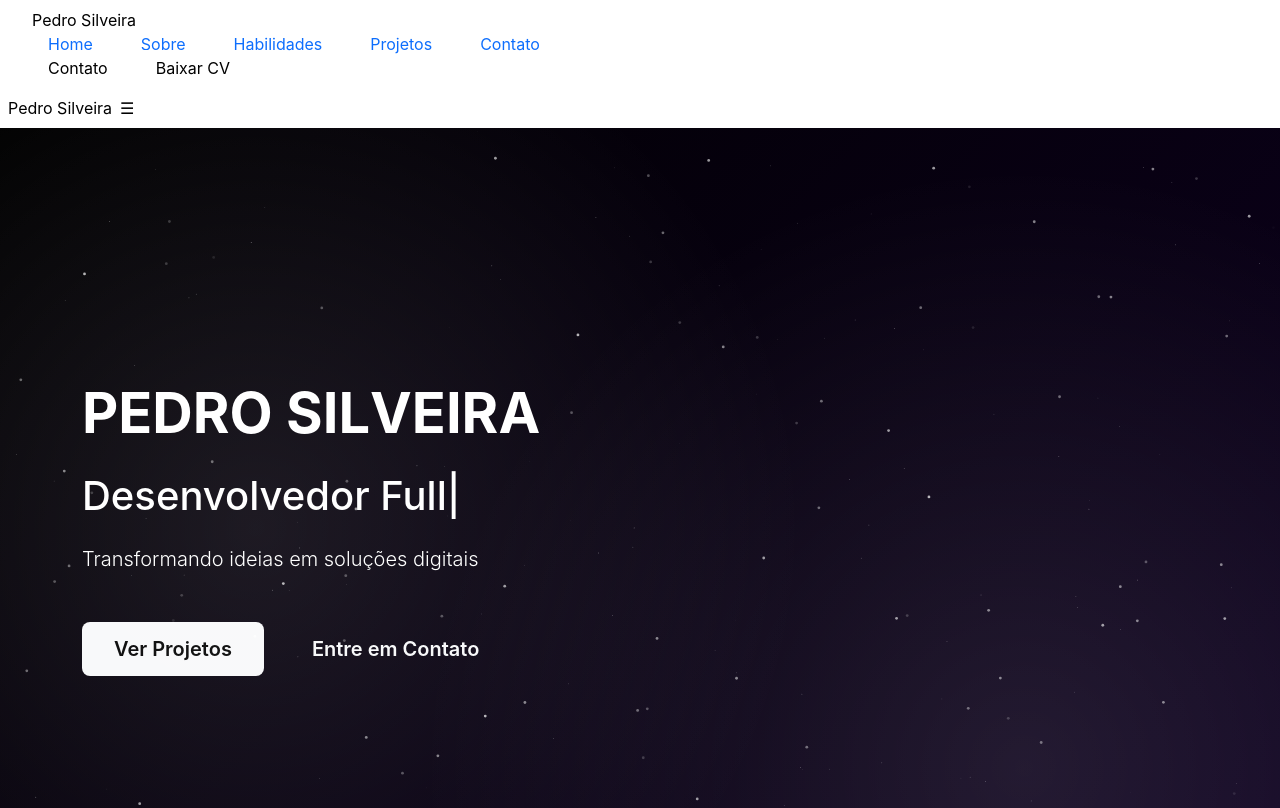
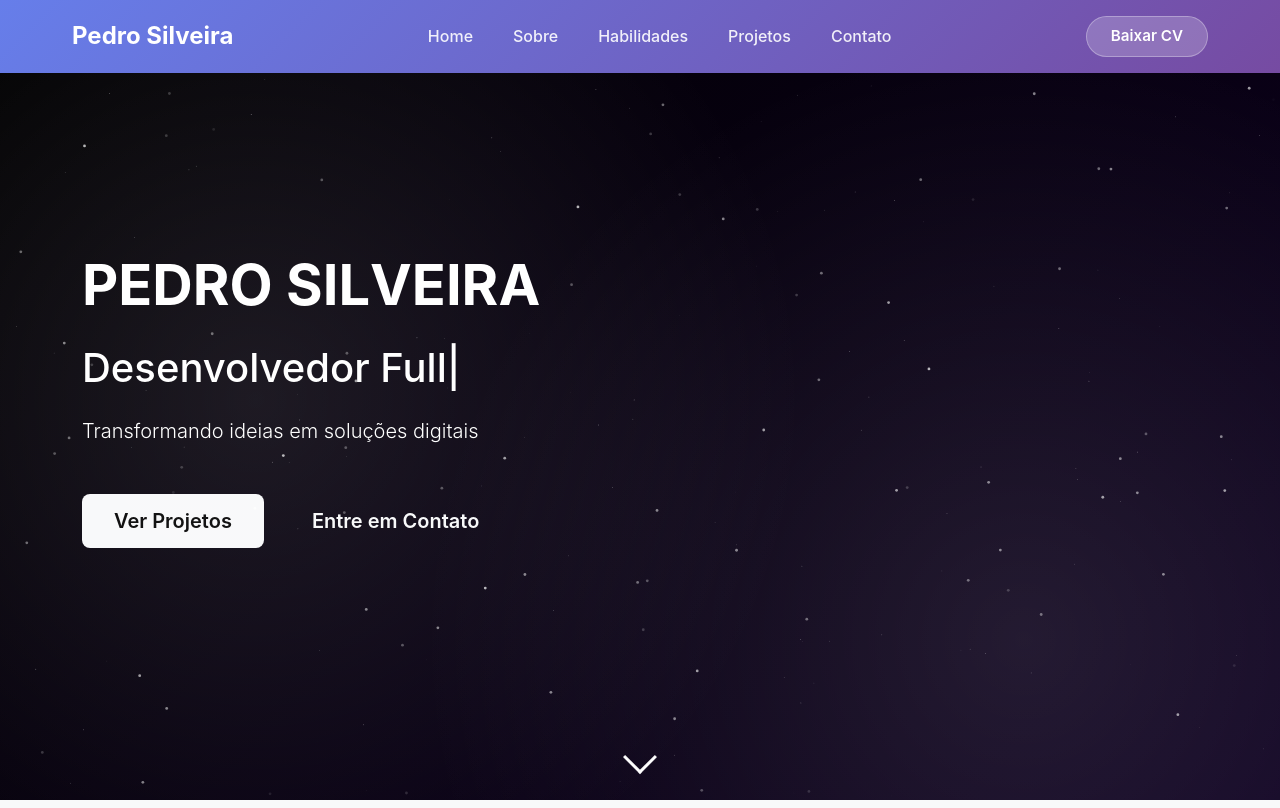
Before and after one commit to PedroSillveira/portifolio, a React (Create React App) app: page / in a window 1280 px wide. Shown: the top 808 px of the page. Built offline with nearby package versions, Linux system fonts and the light colour scheme.

Commit message:
feat navbar

```diff
--- a/src/components/Navbar.css
+++ b/src/components/Navbar.css
@@ -6,6 +6,11 @@
   z-index: 1000;
   padding: 1rem 0;
   transition: all 0.5s cubic-bezier(0.25, 0.46, 0.45, 0.94);
+}
+
+.navbar-hidden {
+  transform: translateX(-50%) translateY(-100%);
+  opacity: 0;
 }
 
 .navbar-top {
@@ -54,6 +59,7 @@
 .navbar-nav {
   display: flex;
   align-items: center;
+  flex-direction: row;
   gap: 0.5rem;
   margin: 0;
   padding: 0;
@@ -80,6 +86,25 @@
   background: rgba(255, 255, 255, 0.25);
 }
 
+.btn-cv {
+  color: white;
+  background: rgba(255, 255, 255, 0.2);
+  border: 1px solid rgba(255, 255, 255, 0.3);
+  padding: 0.5rem 1.5rem;
+  border-radius: 25px;
+  font-weight: 600;
+  font-size: 0.95rem;
+  text-decoration: none;
+  transition: all 0.3s ease;
+  display: inline-block;
+}
+
+.btn-cv:hover {
+  background: rgba(255, 255, 255, 0.3);
+  transform: translateY(-2px);
+  box-shadow: 0 4px 15px rgba(0, 0, 0, 0.2);
+}
+
 @media (max-width: 992px) {
   .navbar-scrolled {
     width: 90%;
@@ -92,6 +117,11 @@
   .nav-link {
     font-size: 0.9rem;
     padding: 0.4rem 0.8rem;
+  }
+
+  .btn-cv {
+    font-size: 0.85rem;
+    padding: 0.4rem 1.2rem;
   }
 }
 
@@ -124,6 +154,11 @@
     font-size: 0.85rem;
     padding: 0.35rem 0.65rem;
   }
+
+  .btn-cv {
+    font-size: 0.8rem;
+    padding: 0.35rem 1rem;
+  }
 }
 
 @media (max-width: 576px) {
@@ -140,4 +175,9 @@
     font-size: 0.8rem;
     padding: 0.3rem 0.5rem;
   }
+
+  .btn-cv {
+    font-size: 0.75rem;
+    padding: 0.3rem 0.8rem;
+  }
 }
--- a/src/components/Navbar.jsx
+++ b/src/components/Navbar.jsx
@@ -1,97 +1,74 @@
-import {
-  Navbar,
-  NavBody,
-  NavItems,
-  MobileNav,
-  NavbarLogo,
-  NavbarButton,
-  MobileNavHeader,
-  MobileNavToggle,
-  MobileNavMenu,
-} from "./ui/resizable-navbar";
-import { useState } from "react";
+import React, { useState, useEffect } from 'react';
+import './Navbar.css';
 
-export function NavbarDemo() {
+function Navbar() {
+  const [scrolled, setScrolled] = useState(false);
+  const [visible, setVisible] = useState(true);
+  const [lastScrollY, setLastScrollY] = useState(0);
+
+  useEffect(() => {
+    const handleScroll = () => {
+      const currentScrollY = window.scrollY;
+
+      // Define se está no topo
+      if (currentScrollY < 50) {
+        setScrolled(false);
+        setVisible(true);
+      } else {
+        setScrolled(true);
+
+        // Mostra navbar ao rolar para cima, esconde ao rolar para baixo
+        if (currentScrollY < lastScrollY) {
+          setVisible(true);
+        } else {
+          setVisible(false);
+        }
+      }
+
+      setLastScrollY(currentScrollY);
+    };
+
+    window.addEventListener('scroll', handleScroll);
+    return () => window.removeEventListener('scroll', handleScroll);
+  }, [lastScrollY]);
+
   const navItems = [
-    {
-      name: "Home",
-      link: "#home",
-    },
-    {
-      name: "Sobre",
-      link: "#about",
-    },
-    {
-      name: "Habilidades",
-      link: "#skills",
-    },
-    {
-      name: "Projetos",
-      link: "#projects",
-    },
-    {
-      name: "Contato",
-      link: "#contact",
-    },
+    { name: 'Home', link: '#home' },
+    { name: 'Sobre', link: '#about' },
+    { name: 'Habilidades', link: '#skills' },
+    { name: 'Projetos', link: '#projects' },
+    { name: 'Contato', link: '#contact' },
   ];
 
-  const [isMobileMenuOpen, setIsMobileMenuOpen] = useState(false);
+  return (
+    <nav
+      className={`navbar-custom ${scrolled ? 'navbar-scrolled' : 'navbar-top'} ${!visible ? 'navbar-hidden' : ''}`}
+    >
+      <div className={scrolled ? 'container-scrolled' : 'container-top'}>
+        <a href="#home" className="navbar-brand">
+          Pedro Silveira
+        </a>
 
-  return (
-    <div className="relative w-full">
-      <Navbar>
-        {/* Desktop Navigation */}
-        <NavBody>
-          <NavbarLogo />
-          <NavItems items={navItems} />
-          <div className="flex items-center gap-4">
-            <NavbarButton variant="secondary">Contato</NavbarButton>
-            <NavbarButton variant="primary">Baixar CV</NavbarButton>
-          </div>
-        </NavBody>
+        <ul className="navbar-nav">
+          {navItems.map((item, index) => (
+            <li key={index}>
+              <a href={item.link} className="nav-link">
+                {item.name}
+              </a>
+            </li>
+          ))}
+        </ul>
 
-        {/* Mobile Navigation */}
-        <MobileNav>
-          <MobileNavHeader>
-            <NavbarLogo />
-            <MobileNavToggle
-              isOpen={isMobileMenuOpen}
-              onClick={() => setIsMobileMenuOpen(!isMobileMenuOpen)}
-            />
-          </MobileNavHeader>
-
-          <MobileNavMenu isOpen={isMobileMenuOpen} onClose={() => setIsMobileMenuOpen(false)}>
-            {navItems.map((item, idx) => (
-              <a
-                key={`mobile-link-${idx}`}
-                href={item.link}
-                onClick={() => setIsMobileMenuOpen(false)}
-                className="relative text-neutral-600 dark:text-neutral-300"
-              >
-                <span className="block">{item.name}</span>
-              </a>
-            ))}
-            <div className="flex w-full flex-col gap-4">
-              <NavbarButton
-                onClick={() => setIsMobileMenuOpen(false)}
-                variant="primary"
-                className="w-full"
-              >
-                Contato
-              </NavbarButton>
-              <NavbarButton
-                onClick={() => setIsMobileMenuOpen(false)}
-                variant="primary"
-                className="w-full"
-              >
-                Baixar CV
-              </NavbarButton>
-            </div>
-          </MobileNavMenu>
-        </MobileNav>
-      </Navbar>
-    </div>
+        <a
+          href="/curriculo-pedro-silveira.pdf"
+          download
+          className="btn-cv"
+        >
+          Baixar CV
+        </a>
+      </div>
+    </nav>
   );
 }
 
-export default NavbarDemo;
+export default Navbar;
```
